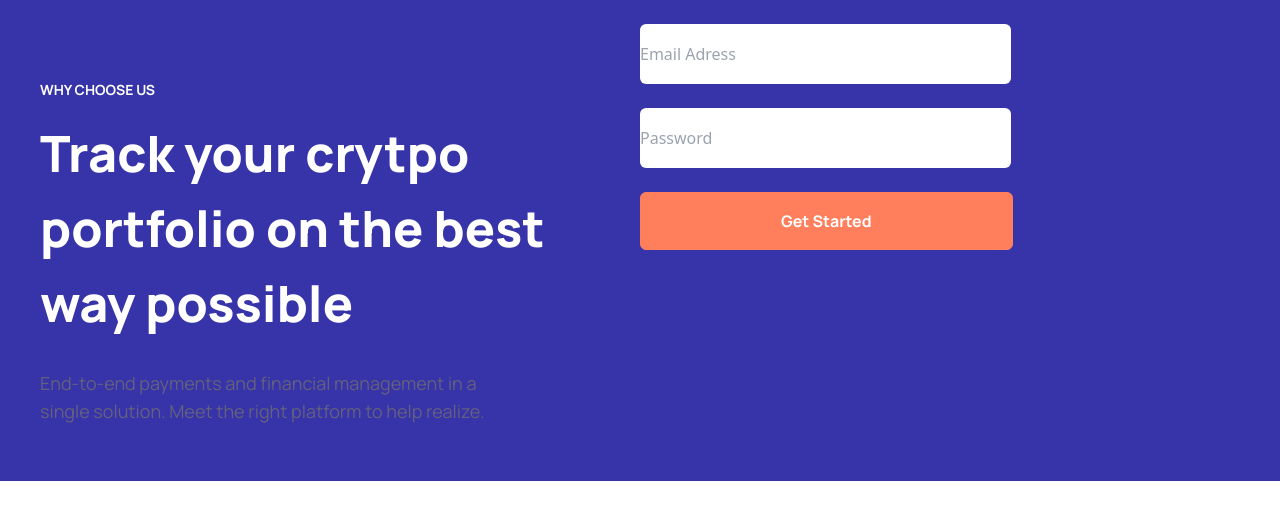
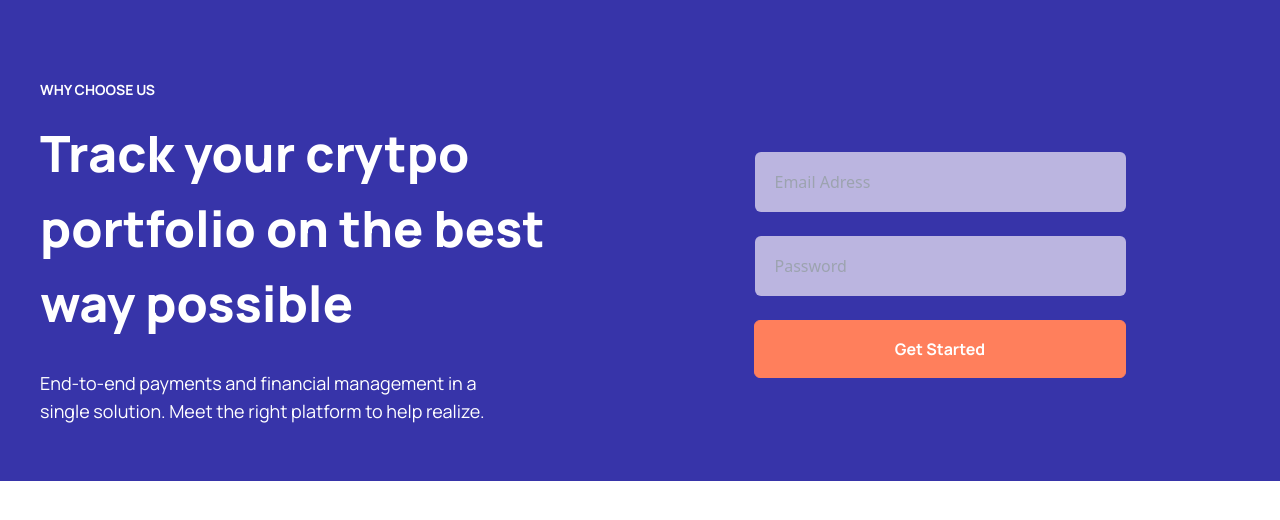
Before and after one commit to tushar-h789/bwfc-project, a React (Create React App) app: page / in a window 1280 px wide. Shown: the top 520 px of the page. Built offline with nearby package versions, Linux system fonts and the light colour scheme.

Commit message:
modified again

```diff
--- a/src/components/Portfolio.js
+++ b/src/components/Portfolio.js
@@ -3,9 +3,9 @@ import Container from "./layout/Container";
 
 const Portfolio = () => {
   return (
-    <div className=" bg-primary">
+    <section className=" bg-primary">
       <Container>
-        <div className="  flex justify-between">
+        <div className="  flex justify-between ">
           <div className=" w-1/2">
             <p className=" font-man font-bold text-sm text-white mt-20">
               WHY CHOOSE US
@@ -13,20 +13,20 @@ const Portfolio = () => {
             <h1 className=" font-man font-extrabold text-[50px] text-white w-[528px] mt-4">
               Track your crytpo portfolio on the best way possible
             </h1>
-            <p className=" font-man font-normal text-lg text-para w-[446px] mt-7 mb-14">
+            <p className=" font-man font-normal text-lg text-white w-[446px] mt-7 mb-14">
               End-to-end payments and financial management in a single solution.
               Meet the right platform to help realize.
             </p>
           </div>
-
-          <div className=" w-1/2">
+          <div className=" w-1/2 mt-32">
+            <div className=" text-center ">
               <input
                 placeholder="Email Adress"
-              className=" w-[371px] h-[60px] mt-6 rounded-md"
+                className=" w-[371px] h-[60px] mt-6 rounded-md py-4 pl-5 bg-[#BBB5E0]"
               />
               <input
                 placeholder="Password"
-              className=" w-[371px] h-[60px] mt-6 rounded-md"
+                className=" w-[371px] h-[60px] mt-6 rounded-md bg-[#BBB5E0] py-4 pl-5"
               />
               <a
                 className=" inline-block mt-6 bg-secondary py-4 px-[140px] font-man font-bold text-base text-white border border-solid border-secondary hover:bg-transparent hover:border-white rounded-md"
@@ -36,8 +36,9 @@ const Portfolio = () => {
               </a>
             </div>
           </div>
+        </div>
       </Container>
-    </div>
+    </section>
   );
 };
 
```
Lines whose indentation alone changed are shown as unchanged.
